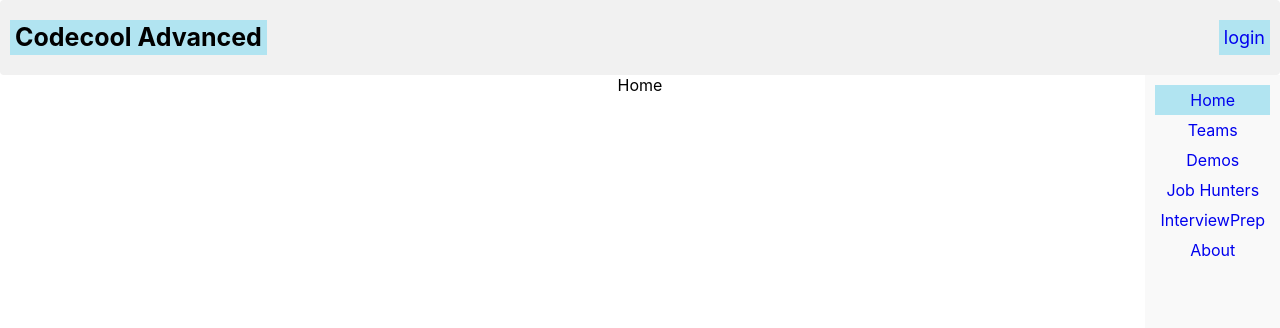
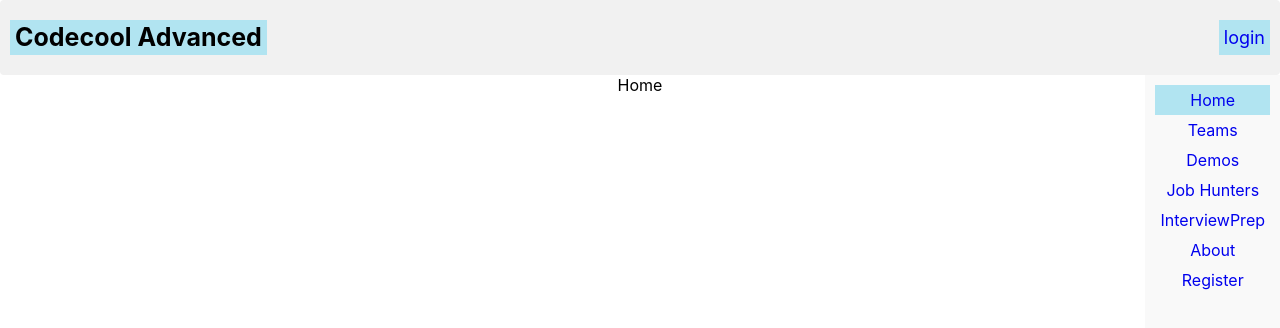
Before and after one commit to CodecoolGlobal/Online-Schedule, a React (Create React App) app in the folder Frontend/: page / in a window 1280 px wide. Shown: the top 328 px of the page. Built offline with nearby package versions, Linux system fonts and the light colour scheme.

Commit message:
create register route

```diff
--- a/Frontend/src/App.js
+++ b/Frontend/src/App.js
@@ -1,15 +1,15 @@
-import About from "./About";
-import Missing from "./Missing";
-import Layout from "./Layout";
-import Teams from "./Teams";
-import Team from "./Team";
-import Home from "./Home";
-import Demos from "./Demos";
-import JobHunters from "./JobHunters";
-import InterviewPrep from "./InterviewPrep";
-import "./App.css";
-import { Route, Routes } from "react-router-dom";
-
+import About from './About';
+import Missing from './Missing';
+import Layout from './Layout';
+import Teams from './Teams';
+import Team from './Team';
+import Home from './Home';
+import Demos from './Demos';
+import JobHunters from './JobHunters';
+import InterviewPrep from './InterviewPrep';
+import Register from './Register';
+import './App.css';
+import { Route, Routes } from 'react-router-dom';
 
 function App() {
   return (
@@ -18,7 +18,7 @@
         <Route index element={<Home />} />
         <Route path="teams">
           <Route index element={<Teams />} />
-          <Route path=":id" element={<Team/>} />
+          <Route path=":id" element={<Team />} />
         </Route>
         <Route path="demos">
           <Route index element={<Demos />} />
@@ -28,6 +28,7 @@
         </Route>
         <Route path="interviewprep" element={<InterviewPrep />} />
         <Route path="about" element={<About />} />
+        <Route path="Register" element={<Register />} />
         <Route path="*" element={<Missing />} />
       </Route>
     </Routes>
--- a/Frontend/src/Nav.js
+++ b/Frontend/src/Nav.js
@@ -1,36 +1,54 @@
-import {useEffect} from 'react';
+import { useEffect } from 'react';
 import { Link } from 'react-router-dom';
 
 const Nav = () => {
-  useEffect(()=> {
-function NavBar(){
-  var btnContainer = document.getElementsByClassName("sideNav")[0];
-  if(btnContainer !== undefined){
-    var btns = btnContainer.getElementsByClassName("navElement");
+  useEffect(() => {
+    function NavBar() {
+      var btnContainer =
+        document.getElementsByClassName('sideNav')[0];
+      if (btnContainer !== undefined) {
+        var btns = btnContainer.getElementsByClassName('navElement');
         for (var i = 0; i < btns.length; i++) {
-      btns[i].addEventListener("click", function() {
-        var current = document.getElementsByClassName("active")[0];
-        current.className = current.className.replace(" active", "");
-        this.className += " active";
+          btns[i].addEventListener('click', function () {
+            var current =
+              document.getElementsByClassName('active')[0];
+            current.className = current.className.replace(
+              ' active',
+              ''
+            );
+            this.className += ' active';
           });
         }
       }
-
     }
 
     NavBar();
-},[])
+  }, []);
   return (
+    <nav className="sideNav">
+      <div className="navElement active">
+        <Link to="/">Home</Link>
+      </div>
+      <div className="navElement">
+        <Link to="teams">Teams</Link>
+      </div>
+      <div className="navElement">
+        <Link to="demos">Demos</Link>
+      </div>
+      <div className="navElement">
+        <Link to="jobhunters">Job Hunters</Link>
+      </div>
+      <div className="navElement">
+        <Link to="interviewprep">InterviewPrep</Link>
+      </div>
+      <div className="navElement">
+        <Link to="about">About</Link>
+      </div>
+      <div className="navElement">
+        <Link to="Register">Register</Link>
+      </div>
+    </nav>
+  );
+};
 
-    <nav className='sideNav'>
-          <div className='navElement active'><Link to="/">Home</Link></div>
-          <div className='navElement'><Link to="teams">Teams</Link></div>
-          <div className='navElement'><Link to="demos">Demos</Link></div>
-          <div className='navElement'><Link to="jobhunters">Job Hunters</Link></div>
-          <div className='navElement'><Link to="interviewprep">InterviewPrep</Link></div>
-          <div className='navElement'><Link to="about">About</Link></div>
-    </nav>
-  )
-}
-
-export default Nav
+export default Nav;
```
Lines whose indentation alone changed are shown as unchanged.
